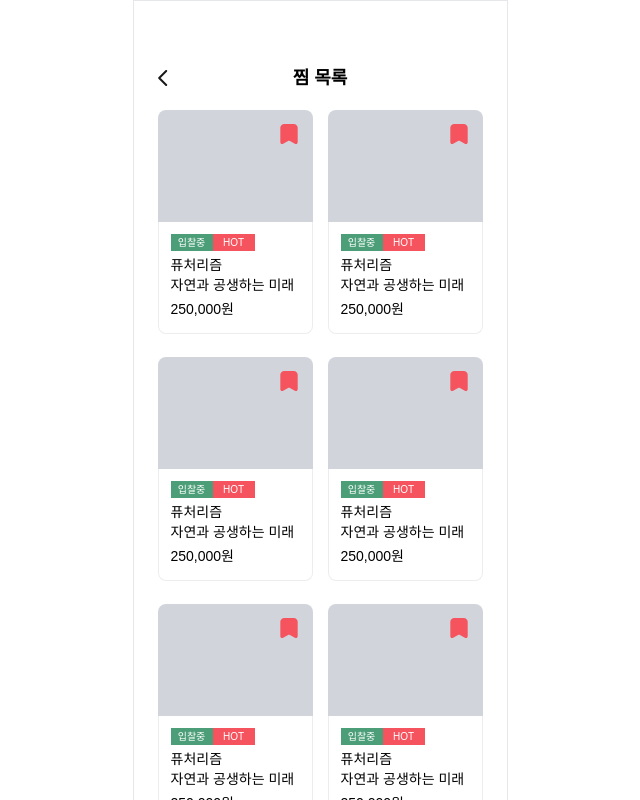
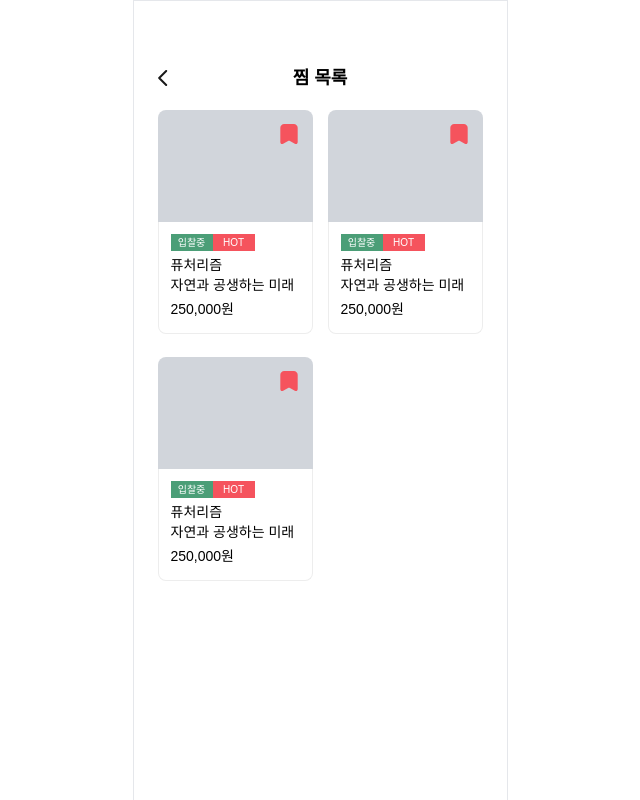
Before and after one commit to Att-ies/frontend, a Next.js app: page /profile/wish in a window 1280 px wide. Shown: the top 800 px of the page, without its empty margins (320-960 px from the left). Built offline with nearby package versions, Linux system fonts and the light colour scheme.

Commit message:
feat : WishCard component

```diff
--- /dev/null
+++ b/src/components/wish/WishCard.tsx
@@ -0,0 +1,40 @@
+import Image from 'next/image';
+import favorite from '@public/svg/icons/icon_favorite.svg';
+import tw from 'tailwind-styled-components';
+
+interface defaultProps {
+  [key: string]: any;
+}
+
+const WishCardContainer = tw.div<defaultProps>`
+rounded-lg hover:ring-1 hover:ring-blue-500 cursor-pointer
+`;
+
+export default function WishCard() {
+  return (
+    <WishCardContainer>
+      <div className="h-28 bg-gray-300 rounded-t-lg relative">
+        <Image
+          className="absolute top-3 right-3"
+          src={favorite}
+          alt="favoirte"
+        />
+      </div>
+      <div className="h-28 p-3 rounded-b-lg border-x-[1px] border-[#ededed] border-b-[1px]">
+        <div className="flex text-white w-[84px] text-[10px]">
+          <div className="w-1/2 h-[17px] bg-[#4B9E77]  flex justify-center items-center">
+            입찰중
+          </div>
+          <div className="w-1/2 h-[17px] bg-[#F5535D]  flex justify-center items-center">
+            HOT
+          </div>
+        </div>
+        <div className="pt-[6px]">
+          <div className="text-14 leading-4">퓨처리즘</div>
+          <div className="text-14 leading-6">자연과 공생하는 미래</div>
+          <div className="text-14 leading-6 font-medium">250,000원</div>
+        </div>
+      </div>
+    </WishCardContainer>
+  );
+}
--- a/src/pages/profile/wish.tsx
+++ b/src/pages/profile/wish.tsx
@@ -1,45 +1,27 @@
 import Layout from '@components/common/Layout';
 import React, { useState } from 'react';
 import Navigate from '@components/common/Navigate';
-import Image from 'next/image';
-import favorite from '@public/svg/icons/icon_favorite.svg';
+import tw from 'tailwind-styled-components';
+import WishCard from '@components/wish/WishCard';
+
+interface defaultProps {
+  [key: string]: any;
+}
+
+const WishContainer = tw.div<defaultProps>`
+w-full grid grid-cols-2 gap-x-[15px] gap-y-[23px]
+`;
 
 export default function Wish() {
   const [wishList, setWishList] = useState([]);
   return (
     <Layout>
       <Navigate message="찜 목록" isRightButton={false} />
-      <div className="w-full grid grid-cols-2 gap-x-[15px] gap-y-[23px]">
-        {[1, 2, 3, 4, 5, 6, 7].map((_, i) => (
-          <div
-            className="rounded-lg hover:ring-1 hover:ring-blue-500 cursor-pointer"
-            key={i}
-          >
-            <div className="h-28 bg-gray-300 rounded-t-lg relative">
-              <Image
-                className="absolute top-3 right-3"
-                src={favorite}
-                alt="favoirte"
-              />
-            </div>
-            <div className="h-28 p-3 rounded-b-lg border-x-[1px] border-[#ededed] border-b-[1px]">
-              <div className="flex text-white w-[84px] text-[10px]">
-                <div className="w-1/2 h-[17px] bg-[#4B9E77]  flex justify-center items-center">
-                  입찰중
-                </div>
-                <div className="w-1/2 h-[17px] bg-[#F5535D]  flex justify-center items-center">
-                  HOT
-                </div>
-              </div>
-              <div className="pt-[6px]">
-                <div className="text-14 leading-4">퓨처리즘</div>
-                <div className="text-14 leading-6">자연과 공생하는 미래</div>
-                <div className="text-14 leading-6 font-medium">250,000원</div>
-              </div>
-            </div>
-          </div>
+      <WishContainer>
+        {[1, 2, 3].map((_, i) => (
+          <WishCard key={i} />
         ))}
-      </div>
+      </WishContainer>
     </Layout>
   );
 }
```
